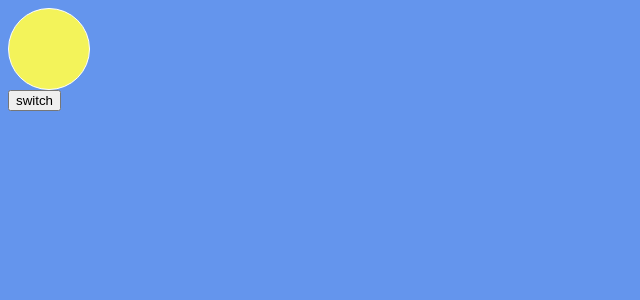
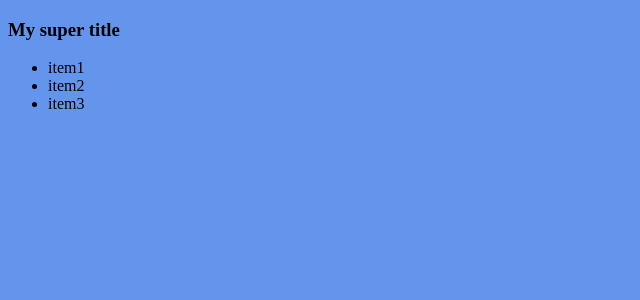
Before and after one commit to freshcodeAlice/pfm-2023-react-welcome, a React (Create React App) app: page / in a window 1280 px wide. Shown: the top 300 px of the page, without its empty margins (0-640 px from the left). Built offline with nearby package versions, Linux system fonts and the light colour scheme.

Commit message:
prop children

```diff
--- a/src/App.js
+++ b/src/App.js
@@ -4,6 +4,7 @@ import TodoPage from './pages/TodoPage';
 import UserList from './components/UserList';
 import UserCard from './components/UserCard';
 import Lamp from './components/Scene/Lamp';
+import ListPage from './pages/ListPage';
 // import './reset.css';
 
 class App extends React.Component { // Parent component (батьківська компонента)
@@ -30,7 +31,7 @@ class App extends React.Component { // Parent component (батьківська
         }
         return (
           <section>
-          <Lamp lightState={true} />
+            <ListPage />
           </section>
 
         )
--- /dev/null
+++ b/src/components/List/index.js
@@ -0,0 +1,24 @@
+import React from 'react';
+
+const List = (props) => {
+    return (
+        <article>
+            <h1>{props.heading}</h1>
+            <ul>
+            {props.children}
+            </ul>
+        </article>
+    );
+}
+
+export default List;
+
+
+/*
+React.createElement('ul', {}, [
+    React.createElement('li',{},'Item1'),
+    React.createElement('li',{},'Item2'),
+    React.createElement('li',{},'Item3'),
+])
+
+*/
--- /dev/null
+++ b/src/pages/ListPage/index.js
@@ -0,0 +1,26 @@
+import React from 'react';
+import List from '../../components/List';
+
+
+class ListPage extends React.Component {
+    constructor(props) {
+        super(props);
+        this.state = {
+            listItems: ['item1', 'item2', 'item3']
+        }
+    }
+
+    render() {
+        const listArray = this.state.listItems.map((item,index) => <li key={index}>{item}</li>)
+        return (
+            <div>
+                <List heading="My super title">
+                    {listArray}
+                </List>
+                {/* React.createElement(type, {heading: 'My super title'}, ) */}
+            </div>
+        );
+    }
+}
+
+export default ListPage;
```
